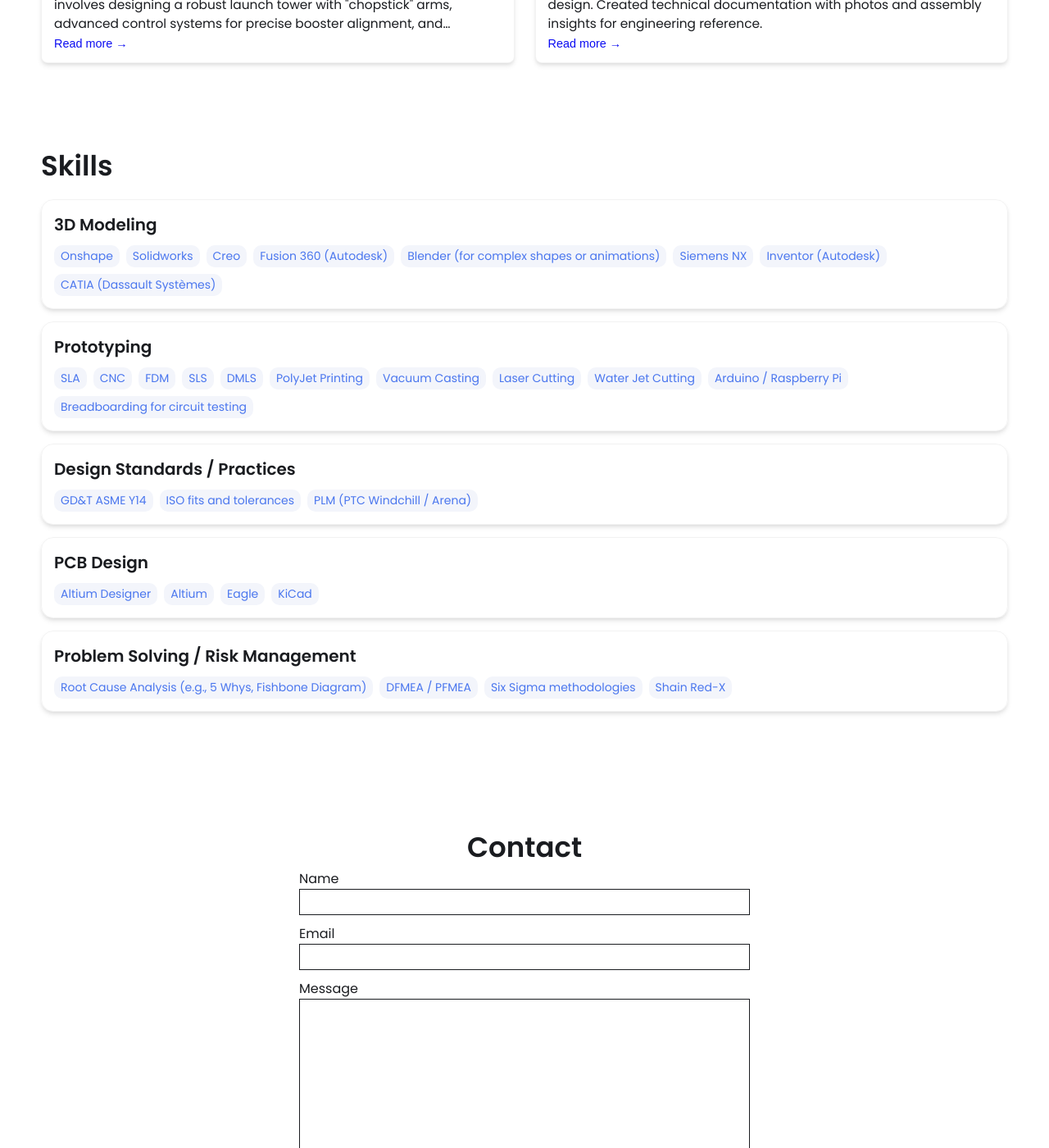
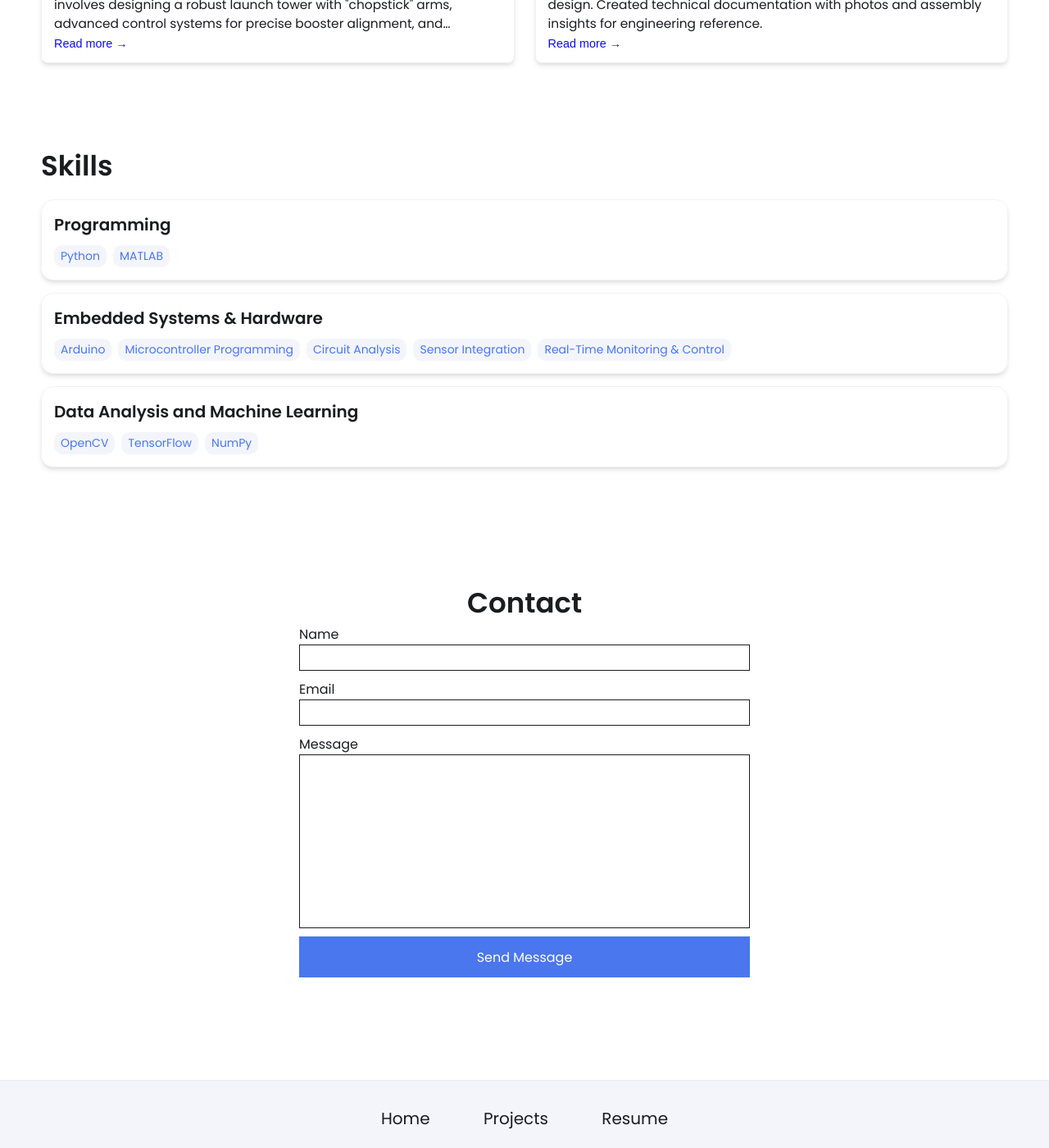
Before and after one commit to cheikh-ab-toure/cheikh-ab-toure.github.io, a Jekyll site: the page built from index.html, in a window 1280 px wide and 1400 px high, scrolled down 1449 px. Shown: the whole window at 82% size. Built offline with Jekyll 4.4.1, drawn with Linux system fonts in a browser that asks for light colours.

Commit message:
Revise skills section with programming tools
Updated skills categories and added programming-related tools.

```diff
--- a/_config.yml
+++ b/_config.yml
@@ -47,46 +47,22 @@ external-links:    # input only your own url slug. The icons with missing entrie
 
 # Skills Section - Add the list of your Skills by categories/tools. The indentation for each level needs to be precise.
 skills:
-  - category: 3D Modeling
+  - category: Programming
     tools:
-    - Onshape
-    - Solidworks
-    - Creo
-    - Fusion 360 (Autodesk)
-    - Blender (for complex shapes or animations)
-    - Siemens NX
-    - Inventor (Autodesk)
-    - CATIA (Dassault Systèmes)
-  - category: Prototyping
+    - Python
+    - MATLAB
+  - category: Embedded Systems & Hardware
     tools:
-    - SLA
-    - CNC
-    - FDM
-    - SLS
-    - DMLS
-    - PolyJet Printing
-    - Vacuum Casting
-    - Laser Cutting
-    - Water Jet Cutting
-    - Arduino / Raspberry Pi
-    - Breadboarding for circuit testing
-  - category: Design Standards / Practices
+    - Arduino
+    - Microcontroller Programming
+    - Circuit Analysis
+    - Sensor Integration
+    - Real-Time Monitoring & Control
+  - category: Data Analysis and Machine Learning
     tools:
-    - GD&T ASME Y14
-    - ISO fits and tolerances
-    - PLM (PTC Windchill / Arena)
-  - category: PCB Design
-    tools:
-    - Altium Designer
-    - Altium
-    - Eagle
-    - KiCad
-  - category: Problem Solving / Risk Management
-    tools:
-    - Root Cause Analysis (e.g., 5 Whys, Fishbone Diagram)
-    - DFMEA / PFMEA
-    - Six Sigma methodologies
-    - Shain Red-X
+    - OpenCV
+    - TensorFlow
+    - NumPy
 
 
 # Contact Form Setup. Setup an account and copy over the key. When someone fills out the form, it will be received in your email.
```
